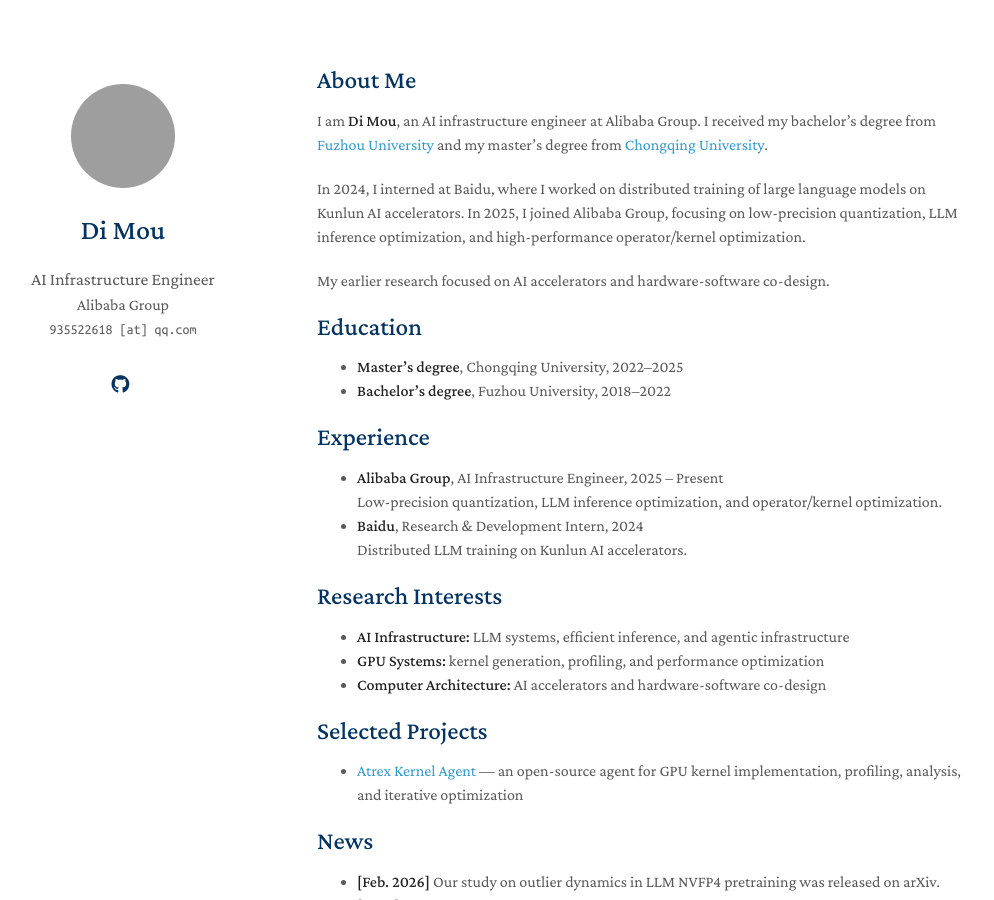
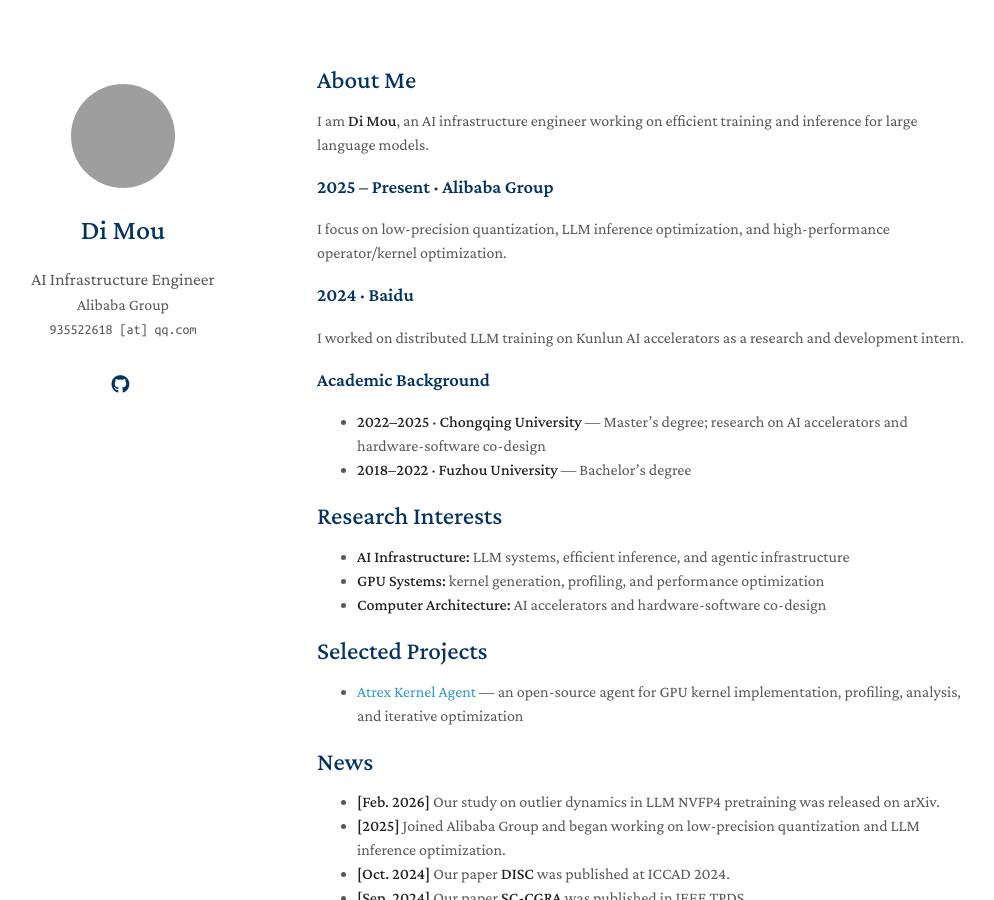
Before and after one commit to muse-coder/muse-coder.github.io, a Jekyll site: the page built from index.md, in a window 1280 px wide and 900 px high. Shown: the whole window, without its empty margins (153-1147 px from the left). Built offline with Jekyll 4.4.1, drawn with Linux system fonts in a browser that asks for light colours; a style sheet for code colours, icons or effects is not loaded; our own code applies the rules of GitHub Pages for plain Markdown files; grey boxes are pictures that could not be loaded.

Commit message:
Restructure profile as a career timeline

```diff
--- a/index.md
+++ b/index.md
@@ -4,23 +4,20 @@
 
 ## About Me
 
-I am **Di Mou**, an AI infrastructure engineer at Alibaba Group. I received my bachelor's degree from [Fuzhou University](https://www.fzu.edu.cn/) and my master's degree from [Chongqing University](https://english.cqu.edu.cn/).
+I am **Di Mou**, an AI infrastructure engineer working on efficient training and inference for large language models.
 
-In 2024, I interned at Baidu, where I worked on distributed training of large language models on Kunlun AI accelerators. In 2025, I joined Alibaba Group, focusing on low-precision quantization, LLM inference optimization, and high-performance operator/kernel optimization.
+### 2025 – Present · Alibaba Group
 
-My earlier research focused on AI accelerators and hardware-software co-design.
+I focus on low-precision quantization, LLM inference optimization, and high-performance operator/kernel optimization.
 
-## Education
+### 2024 · Baidu
 
-- **Master's degree**, Chongqing University, 2022–2025
-- **Bachelor's degree**, Fuzhou University, 2018–2022
+I worked on distributed LLM training on Kunlun AI accelerators as a research and development intern.
 
-## Experience
+### Academic Background
 
-- **Alibaba Group**, AI Infrastructure Engineer, 2025 – Present<br>
-  Low-precision quantization, LLM inference optimization, and operator/kernel optimization.
-- **Baidu**, Research & Development Intern, 2024<br>
-  Distributed LLM training on Kunlun AI accelerators.
+- **2022–2025 · Chongqing University** — Master's degree; research on AI accelerators and hardware-software co-design
+- **2018–2022 · Fuzhou University** — Bachelor's degree
 
 ## Research Interests
 
```
